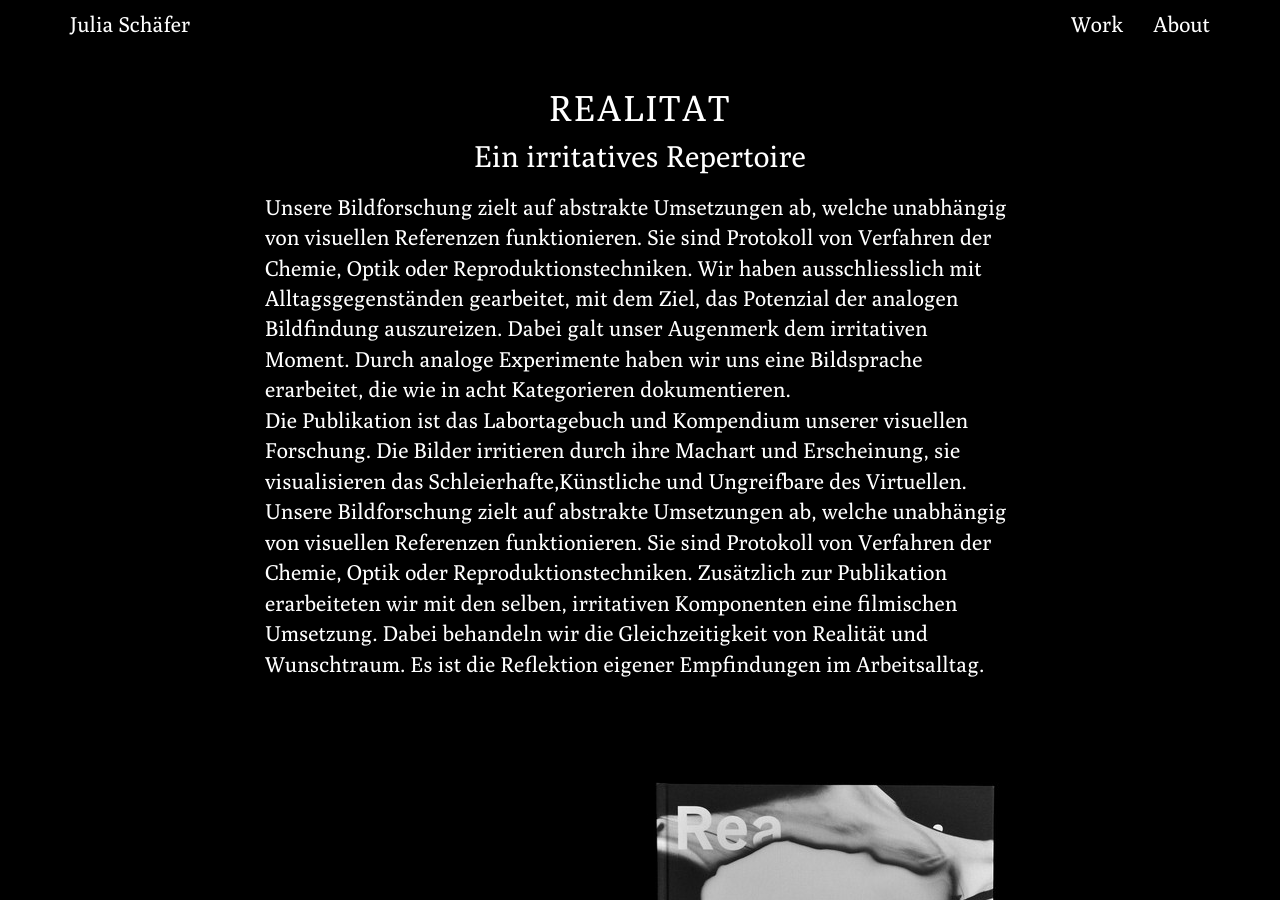
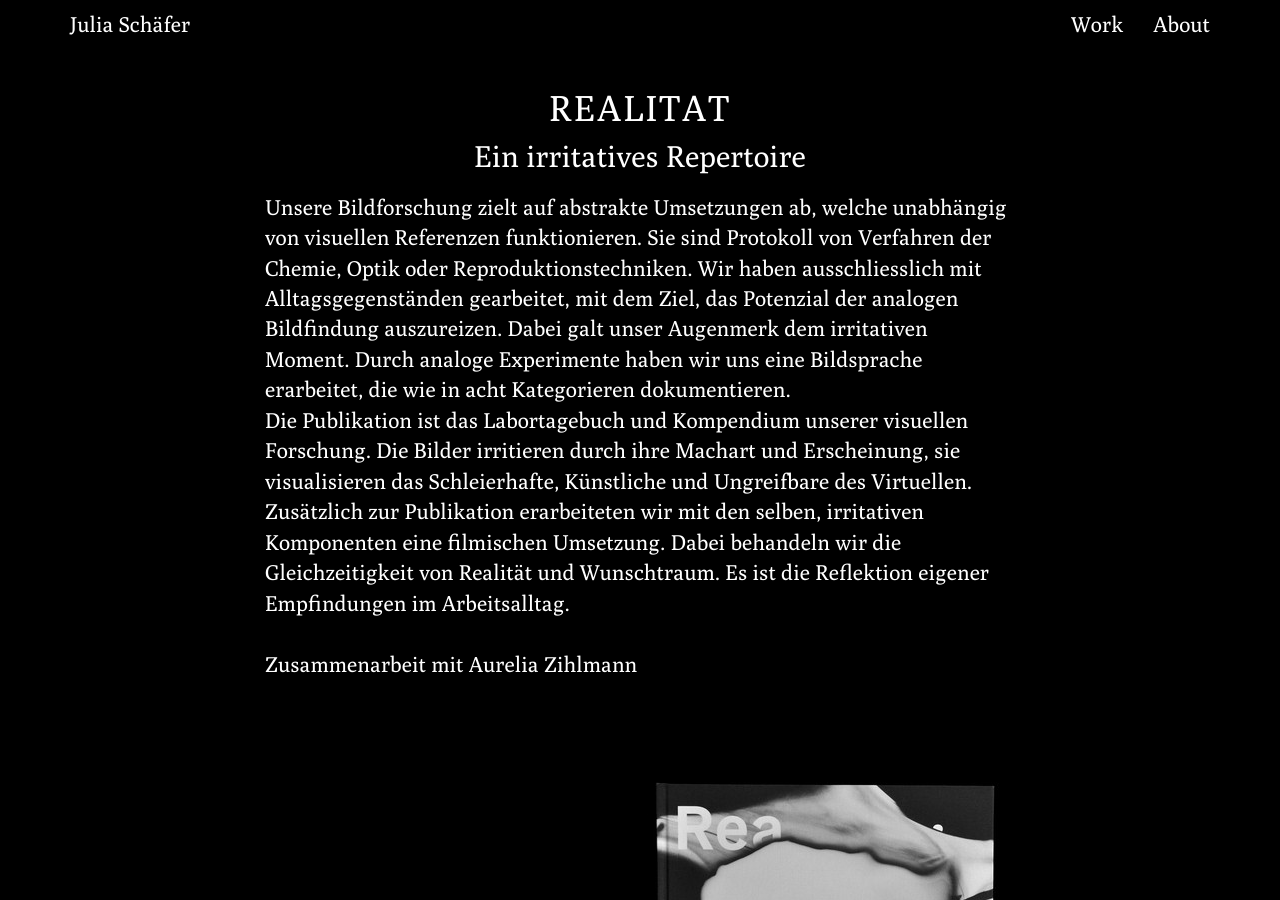
Before and after one commit to juliaschaefer/juliaschaefer.github.io, a Jekyll site: the page built from portfolio/realitat/index.html, in a window 1280 px wide and 900 px high. Built offline with Jekyll 4.4.1, drawn with Linux system fonts in a browser that asks for light colours; nearby versions of some CDN libraries.

Commit message:
Update index.html
Fixed Typos

```diff
--- a/portfolio/realitat/index.html
+++ b/portfolio/realitat/index.html
@@ -3,7 +3,7 @@ layout: project-long-description
 style: dark
 title: REALITAT
 subtitle: Ein irritatives Repertoire
-description: Unsere Bildforschung zielt auf abstrakte Umsetzungen ab, welche unabhängig von visuellen Referenzen funktionieren. Sie sind Protokoll von Verfahren der Chemie, Optik oder Reproduktionstechniken. Wir haben ausschliesslich mit  Alltagsgegenständen gearbeitet, mit dem Ziel, das Potenzial der analogen Bildfindung auszureizen. Dabei galt unser Augenmerk dem irritativen Moment. Durch analoge Experimente haben wir uns eine Bildsprache erarbeitet, die wie in acht Kategorieren dokumentieren. <br/> Die Publikation ist das Labortagebuch und Kompendium unserer visuellen Forschung. Die Bilder irritieren durch ihre Machart und Erscheinung, sie visualisieren das Schleierhafte,Künstliche und Ungreifbare des Virtuellen. Unsere Bildforschung zielt auf abstrakte Umsetzungen ab, welche unabhängig von visuellen Referenzen funktionieren. Sie sind Protokoll von Verfahren der Chemie, Optik oder Reproduktionstechniken. Zusätzlich zur Publikation erarbeiteten wir mit den selben, irritativen Komponenten eine filmischen Umsetzung. Dabei behandeln wir die Gleichzeitigkeit von Realität und Wunschtraum. Es ist die Reflektion eigener Empfindungen im Arbeitsalltag.
+description: Unsere Bildforschung zielt auf abstrakte Umsetzungen ab, welche unabhängig von visuellen Referenzen funktionieren. Sie sind Protokoll von Verfahren der Chemie, Optik oder Reproduktionstechniken. Wir haben ausschliesslich mit  Alltagsgegenständen gearbeitet, mit dem Ziel, das Potenzial der analogen Bildfindung auszureizen. Dabei galt unser Augenmerk dem irritativen Moment. Durch analoge Experimente haben wir uns eine Bildsprache erarbeitet, die wie in acht Kategorieren dokumentieren. <br/> Die Publikation ist das Labortagebuch und Kompendium unserer visuellen Forschung. Die Bilder irritieren durch ihre Machart und Erscheinung, sie visualisieren das Schleierhafte, Künstliche und Ungreifbare des Virtuellen. Zusätzlich zur Publikation erarbeiteten wir mit den selben, irritativen Komponenten eine filmischen Umsetzung. Dabei behandeln wir die Gleichzeitigkeit von Realität und Wunschtraum. Es ist die Reflektion eigener Empfindungen im Arbeitsalltag. <br/><br/>Zusammenarbeit mit Aurelia Zihlmann
 
 images:
 - /img/realitat/1.jpg
```
